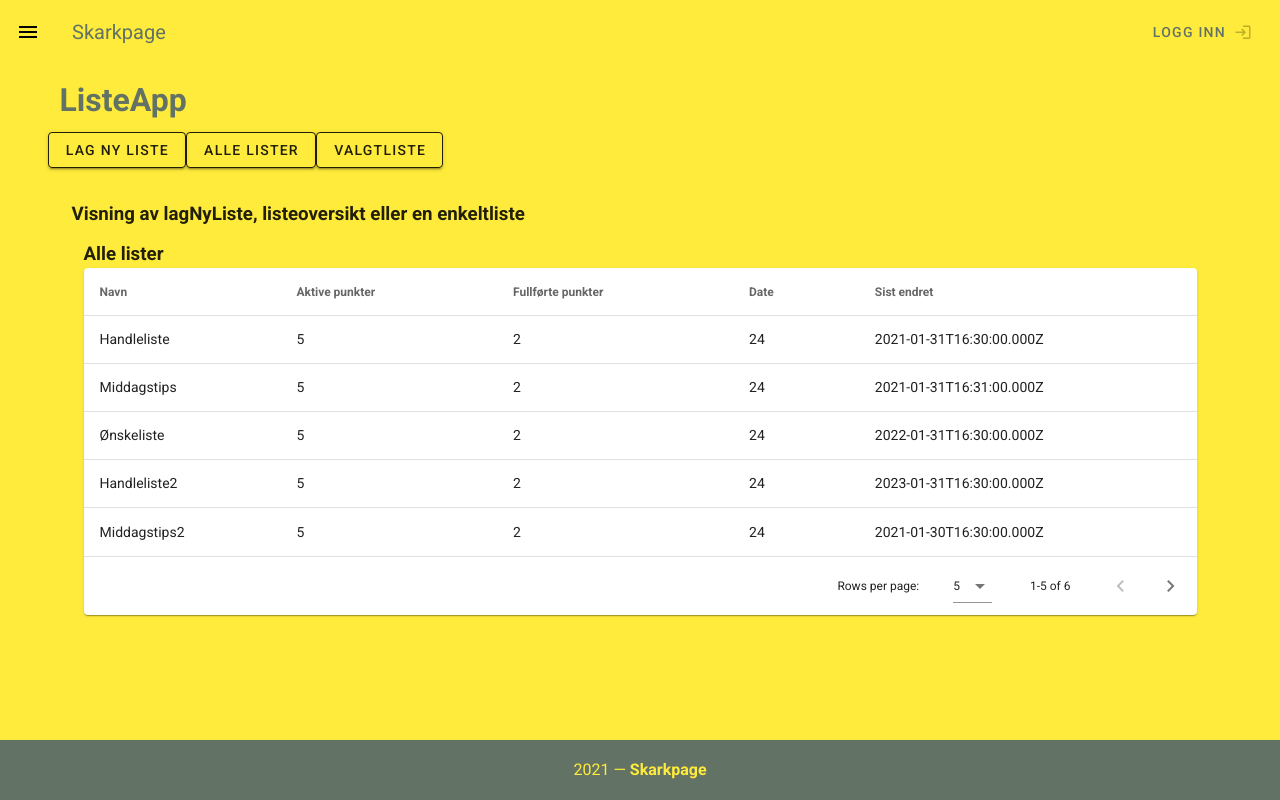
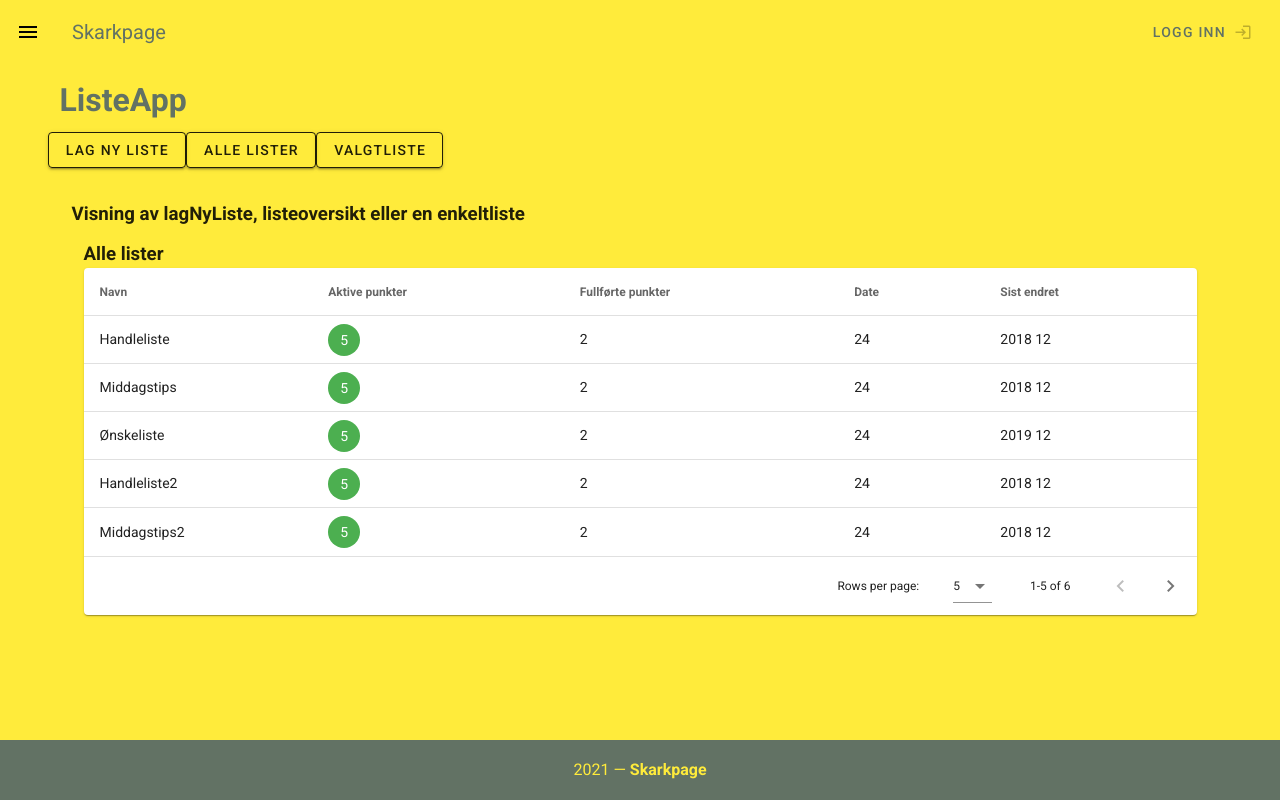
Before and after one commit to Skarkolainen/Skarkpage, a Vue app: page /ListeApp/listeOversikt in a window 1280 px wide. Built offline with nearby package versions, Linux system fonts and the light colour scheme.

Commit message:
mer listetesting

```diff
--- a/src/pages/listeApp/ListeOversikt.vue
+++ b/src/pages/listeApp/ListeOversikt.vue
@@ -8,16 +8,23 @@
       :items-per-page="5"
       @click:row="klikk"
     >
-      <template v-slot:items="props">
-        <td>{{ props.item.navn +"hello" }}</td>
-        <td class="text-xs-right" style="background-color: yellow;">{{ props.item.opprettet }}</td>
+      <template v-slot:item.aktive="{ item }">
+        <v-chip :color="getColor(item.aktive)" dark>
+          {{ item.aktive }}
+        </v-chip>
+      </template>
 
+      <template v-slot:item.endret="{ item }">
+        <span dark>
+          {{ item.endret | tabellDato }}
+        </span>
       </template>
     </v-data-table>
   </v-container>
 </template>
 
 <script>
+
 export default {
   data() {
     return {
@@ -34,47 +41,52 @@ export default {
           aktive: 5,
           fullførte: 2,
           opprettet: 24,
-          endret: new Date(2020, 12, 31, 16, 30).toISOString(),
+          endret: 201812181630,
         },
         {
           navn: "Middagstips",
           aktive: 5,
           fullførte: 2,
           opprettet: 24,
-          endret: new Date(2020, 12, 31, 16, 31).toISOString(),
+          endret: 201812181631,
         },
         {
           navn: "Ønskeliste",
           aktive: 5,
           fullførte: 2,
           opprettet: 24,
-          endret: new Date(2021, 12, 31, 16, 30).toISOString(),
+          endret: 201912181630,
         },
         {
           navn: "Handleliste2",
           aktive: 5,
           fullførte: 2,
           opprettet: 24,
-          endret: new Date(2022, 12, 31, 16, 30).toISOString(),
+          endret: 201812191630,
         },
         {
           navn: "Middagstips2",
           aktive: 5,
           fullførte: 2,
           opprettet: 24,
-          endret: new Date(2020, 12, 30, 16, 30).toISOString(),
+          endret: 201812181630,
         },
         {
           navn: "Ønskeliste2",
           aktive: 5,
           fullførte: 2,
           opprettet: 24,
-          endret: new Date(2019, 12, 31, 16, 30).toISOString(),
+          endret: 201812181630,
         },
       ],
     };
   },
   methods: {
+    getColor(calories) {
+      if (calories > 400) return "red";
+      else if (calories > 200) return "orange";
+      else return "green";
+    },
     klikk(props) {
       console.log(props.navn);
       this.$router.push("/ListeApp/" + props.navn);
@@ -105,6 +117,13 @@ export default {
       return items;
     },
   },
+  filters: {
+    tabellDato: function (dato) {
+      const år = Math.floor(dato / 100000000)
+      const mnd = Math.floor((dato - (år * 100000000)) / 1000000)
+      return år.toString() + " " + mnd.toString();
+    },
+  },
 };
 </script>
 
```
